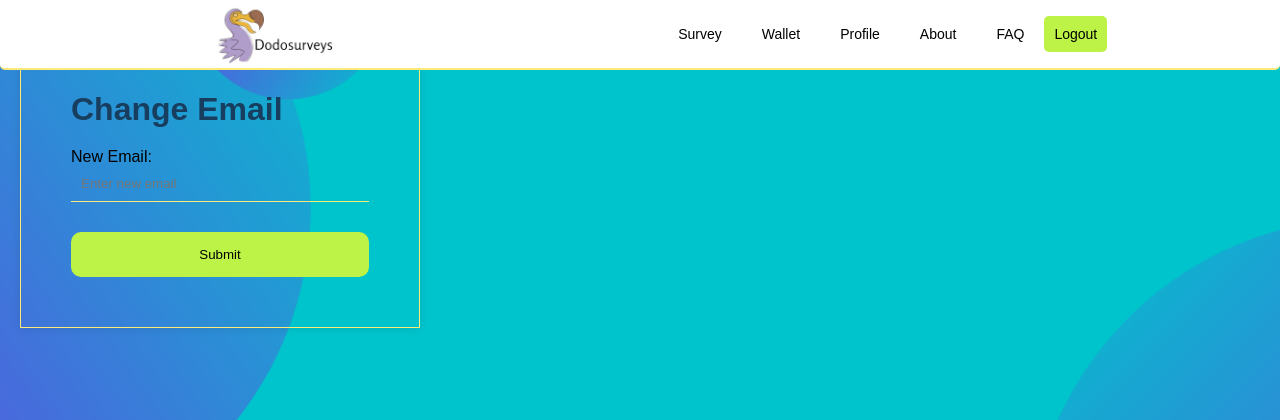
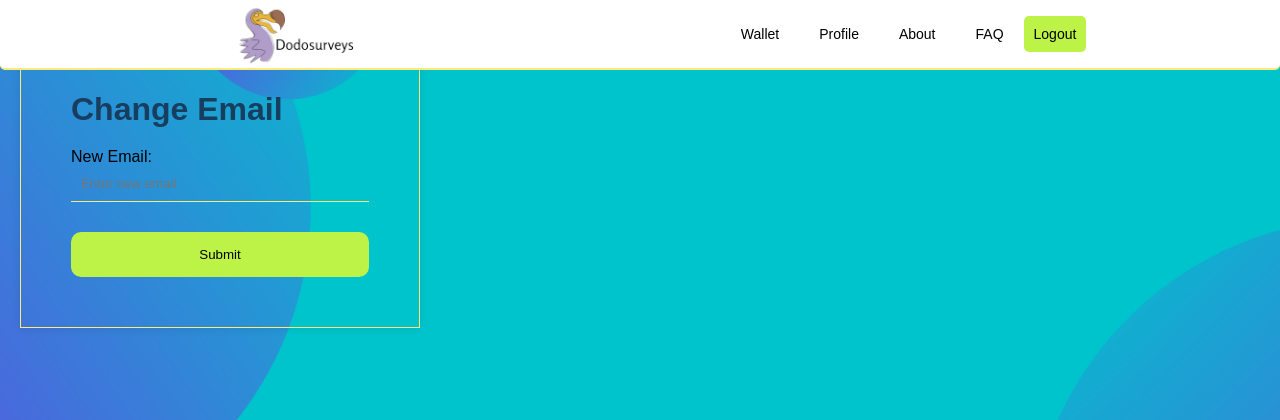
Before and after one commit to kelvin-kahuho/Dodosurveys, a Flask app: page /change_email in a window 1280 px wide. Shown: the top 420 px of the page. Run offline with Flask 3, Linux system fonts and the light colour scheme; the visitor is signed in with stand-in values (Sample User, id 1); some libraries are stand-ins or nearby versions.

Commit message:
removed survey routefrom menu since users will schedule when to do the survey

```diff
--- a/templates/main.html
+++ b/templates/main.html
@@ -18,7 +18,6 @@
             </a>
 
             <nav class="navbar">
-                <a href="{{ url_for('submit_survey')}}">Survey</a>
                 <a href="{{ url_for('wallet')}}">Wallet</a>
                 <a href="{{ url_for('profile')}}">Profile</a>
                 <a href="{{ url_for('about')}}" target="_blank">About</a>
```
